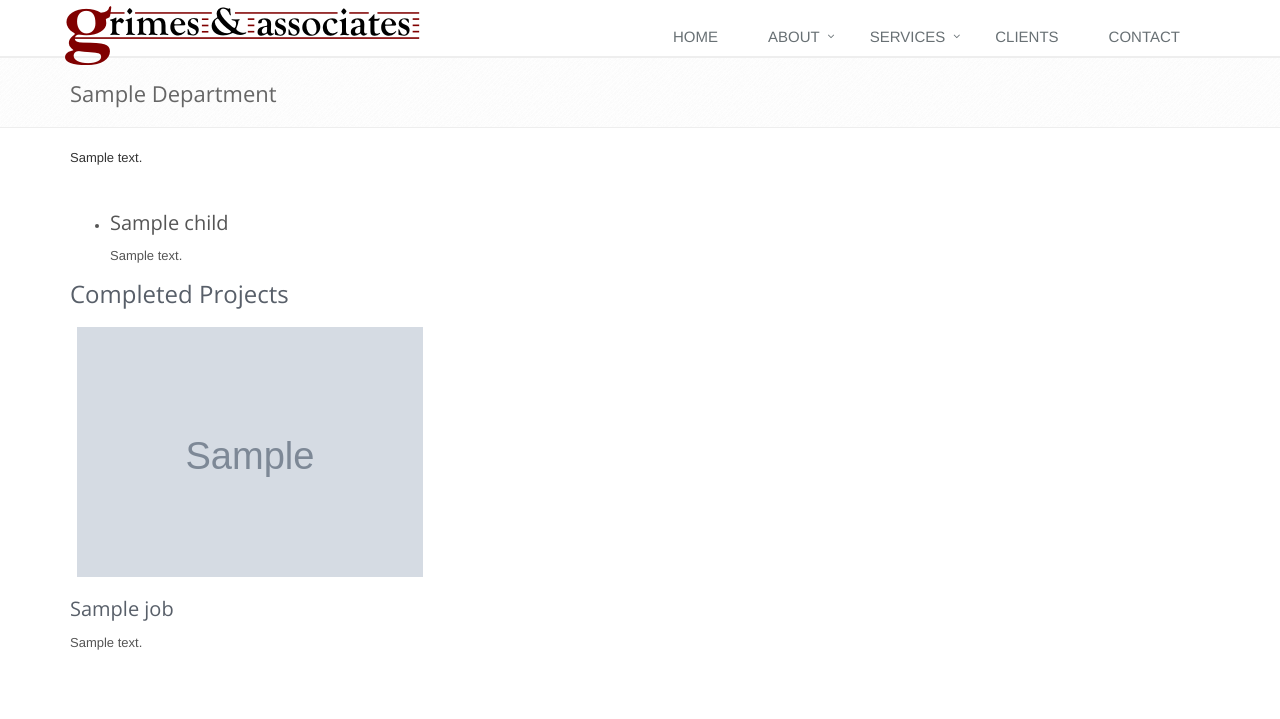
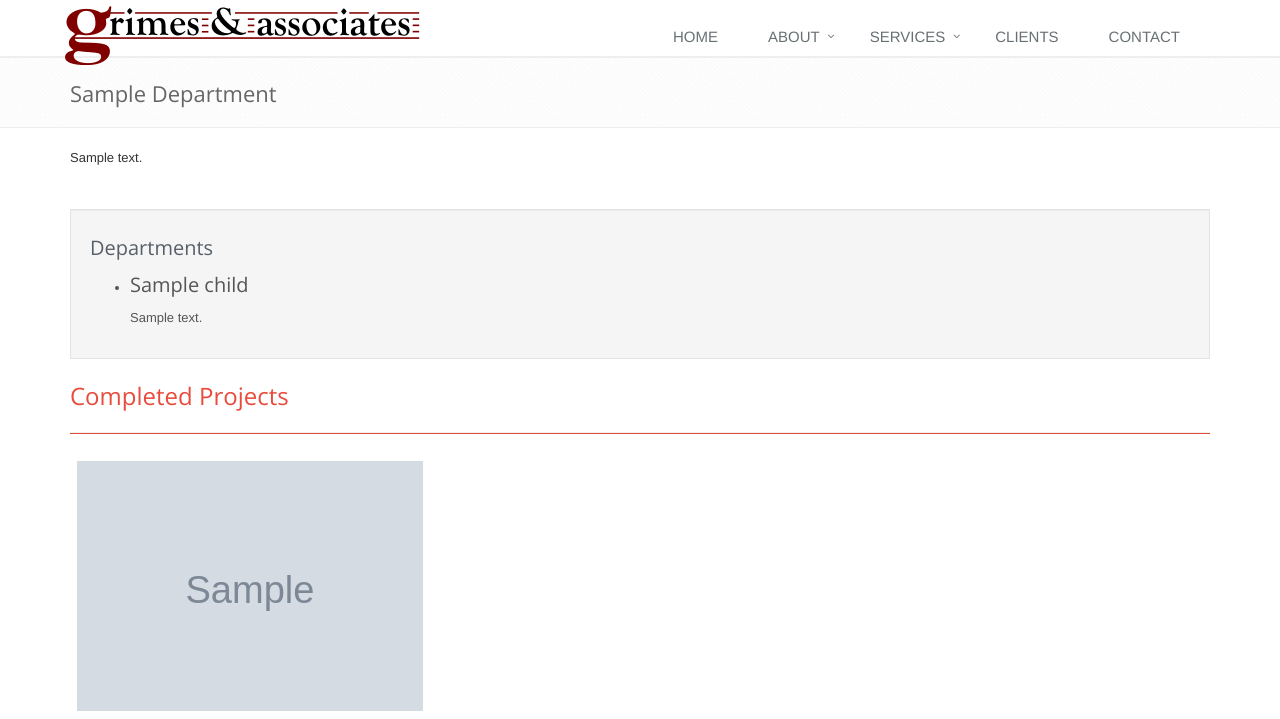
Before and after one commit to tanveerahmad1517/grimesengineering, a Django app: template ga/services/templates/services.html in a window 1280 px wide. Shown: the top 719 px of the page. Run offline with Django 3.2, Linux system fonts and the light colour scheme; the template is opened without the code that fills it: most values are stand-ins (such as "Sample title", 1, 10 or a date in 2020); grey boxes marked "Sample" are stand-in pictures; parts of the project's set-up code (start-up, migrations or seed data) failed here and were passed over; some libraries are stand-ins or nearby versions.

Commit message:
style changes

```diff
--- a/ga/services/templates/services.html
+++ b/ga/services/templates/services.html
@@ -19,6 +19,8 @@
         </div>
 
         {% if department.children.all %}
+			<div class="well">
+	        	<h3>Departments</h3>
 	        	<ul>
 			        {% for child in department.children.all %}
 			        	<li>
@@ -27,10 +29,12 @@
 			        	</li>
 			        {% endfor %}
 			    </ul>
+			</div>
 		{% endif %}
 
         {% if jobs %}
-	        <h2>Completed Projects</h2>
+	        <h2 style="color:#e74c3c;">Completed Projects</h2>
+	        <hr style="background-color:#e74c3c;height:1px;">
 	        <div class="row service-v1 margin-bottom-40">
 	        	{% for job in jobs %}
 		            <div class="col-md-4 md-margin-bottom-40" style="height:400px;overflow:hidden;">
--- a/ga/static/css/app.css
+++ b/ga/static/css/app.css
@@ -44,10 +44,6 @@ a:focus {
 a:hover {
    color: #72c02c;
    text-decoration: underline;
-}
-
-hr {
-  margin: 30px 0;
 }
 
 hr.hr-md {
```
Lines whose indentation alone changed are shown as unchanged.
